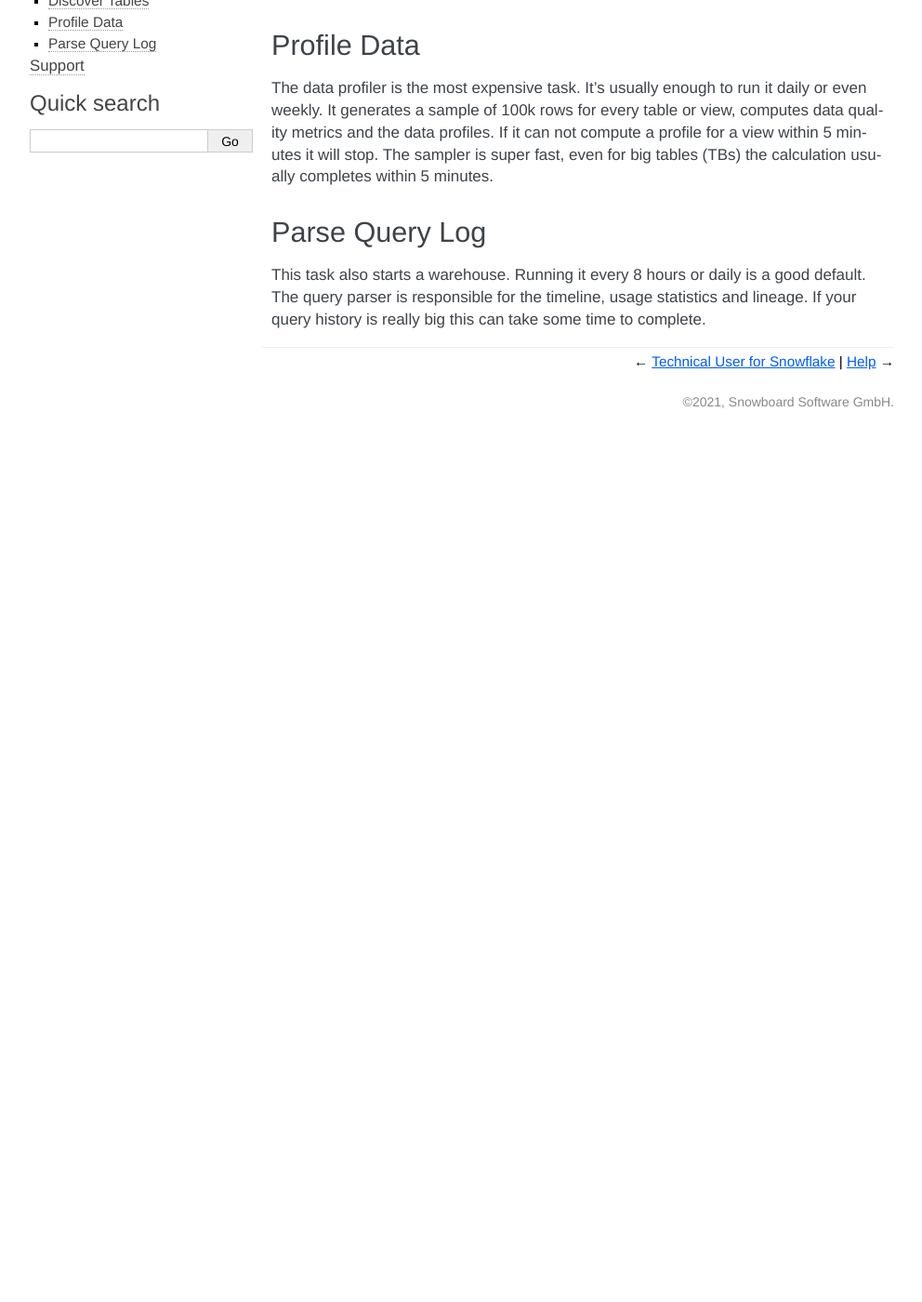
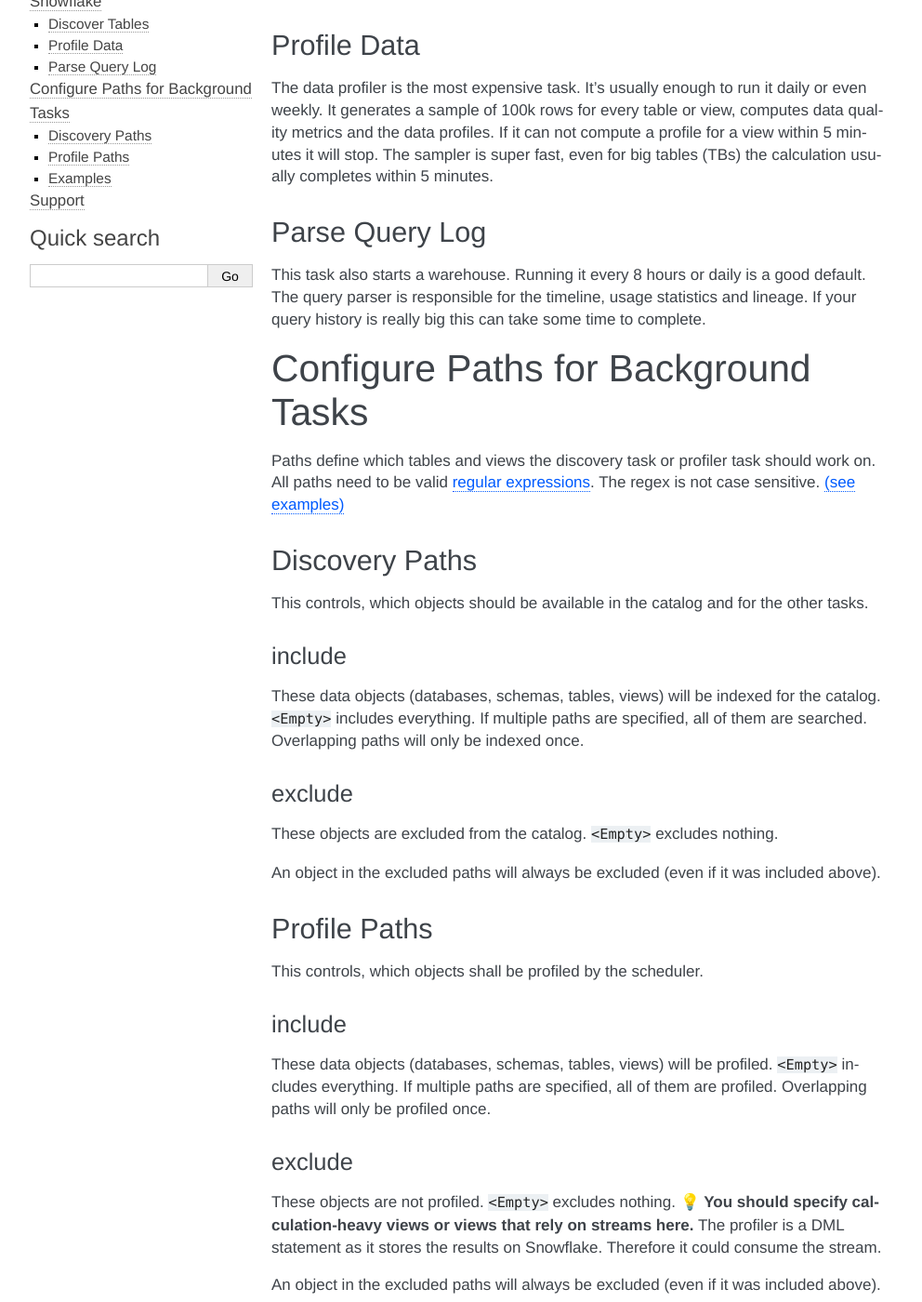
Before and after one commit to Snowboard-Software/snowboard_software, a Sphinx documentation site: the page built from docs/background_tasks.md, in a window 1280 px wide and 1400 px high, scrolled down 270 px. Shown: the whole window at 93% size, without its empty margins (148-1140 px from the left). Built offline with Sphinx 7.4.7, drawn with Linux system fonts in a browser that asks for light colours; before the commit the page ends 900 px from its top, so only the background shows below that; some of the changed text lies outside the part shown.

````diff
--- a/docs/background_tasks.md
+++ b/docs/background_tasks.md
@@ -4,7 +4,7 @@ Background Tasks for Snowflake
 There are three background tasks that can run on a schedule.
 
 ## Discover Tables
-This tasks should run often as it refreshes the meta data of your tables (e.g. every hour). It does not start a warehouse.
+This task should run often as it refreshes the meta data of your tables (e.g. every hour). It does not start a warehouse.
 It discovers tables, views, external tables and materialized views.
 
 
@@ -18,3 +18,61 @@ The sampler is super fast, even for big tables (TBs) the calculation usually com
 This task also starts a warehouse. Running it every 8 hours or daily is a good default.
 The query parser is responsible for the timeline, usage statistics and lineage.
 If your query history is really big this can take some time to complete.
+
+
+Configure Paths for Background Tasks
+===========
+
+Paths define which tables and views the discovery task or profiler task should work on.
+All paths need to be valid [regular expressions](https://docs.python.org/3.8/library/re.html#regular-expression-syntax).
+The regex is not case sensitive. [(see examples)](#Examples)
+
+
+
+## Discovery Paths
+This controls, which objects should be available in the catalog and for the other tasks.
+
+### include
+These data objects (databases, schemas, tables, views) will be indexed for the catalog.
+`<Empty>` includes everything.
+If multiple paths are specified, all of them are searched. Overlapping paths will only be indexed once.
+
+### exclude
+These objects are excluded from the catalog.
+`<Empty>` excludes nothing.
+
+An object in the excluded paths will always be excluded (even if it was included above).
+
+
+## Profile Paths
+This controls, which objects shall be profiled by the scheduler.
+
+### include
+These data objects (databases, schemas, tables, views) will be profiled.
+`<Empty>` includes everything.
+If multiple paths are specified, all of them are profiled. Overlapping paths will only be profiled once.
+
+### exclude
+These objects are not profiled.
+`<Empty>` excludes nothing.
+**💡 You should specify calculation-heavy views or views that rely on streams here.**
+The profiler is a DML statement as it stores the results on Snowflake. Therefore it could consume the stream.
+
+An object in the excluded paths will always be excluded (even if it was included above).
+
+
+## Examples
+
+### Match all tables or views of a database
+```regexp
+demo_db\..*
+```
+This would match all objects that start with `DEMO_DB.`.
+Please note that the `.`(dot) needs to be escaped otherwise it matches every character.
+
+### Match all tables or views with certain names
+Match all tables or views of a schema that start with `my_` and end with `deprecated`
+```regexp
+my_database\.with_schema\.my_.*deprecated
+```
+It would match e.g. `MY_DATABASE.WITH_SCHEMA.my_temporary_table_deprecated`.
--- a/docs/index.rst
+++ b/docs/index.rst
@@ -12,5 +12,5 @@ This is the official documentation of the Snowboard Data Catalog.
 
       Get Started <getstarted.md>
       Setup with Snowflake <snowflake_connection.md>
-      Background Tasks for Snowlake <background_tasks.md>
+      Background Tasks for Snowflake <background_tasks.md>
       Support <help.rst>
````
